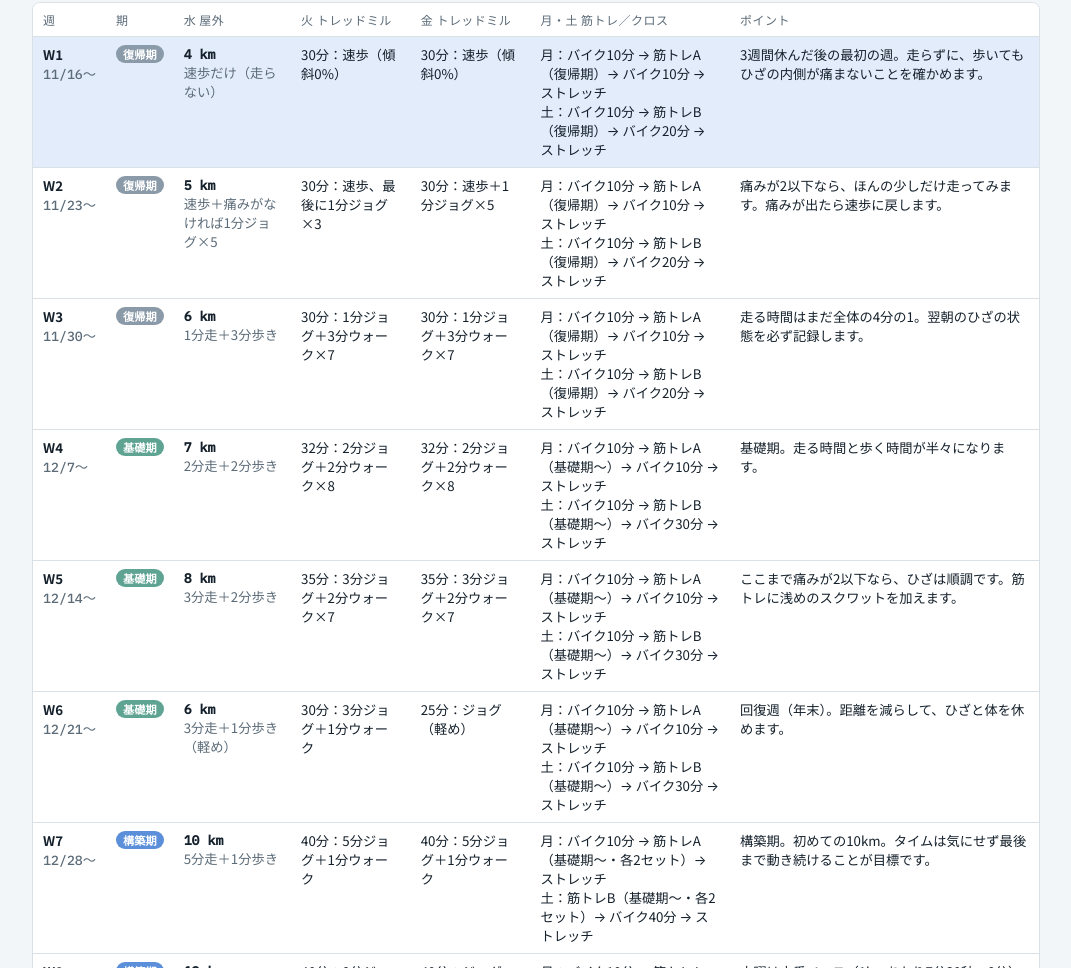
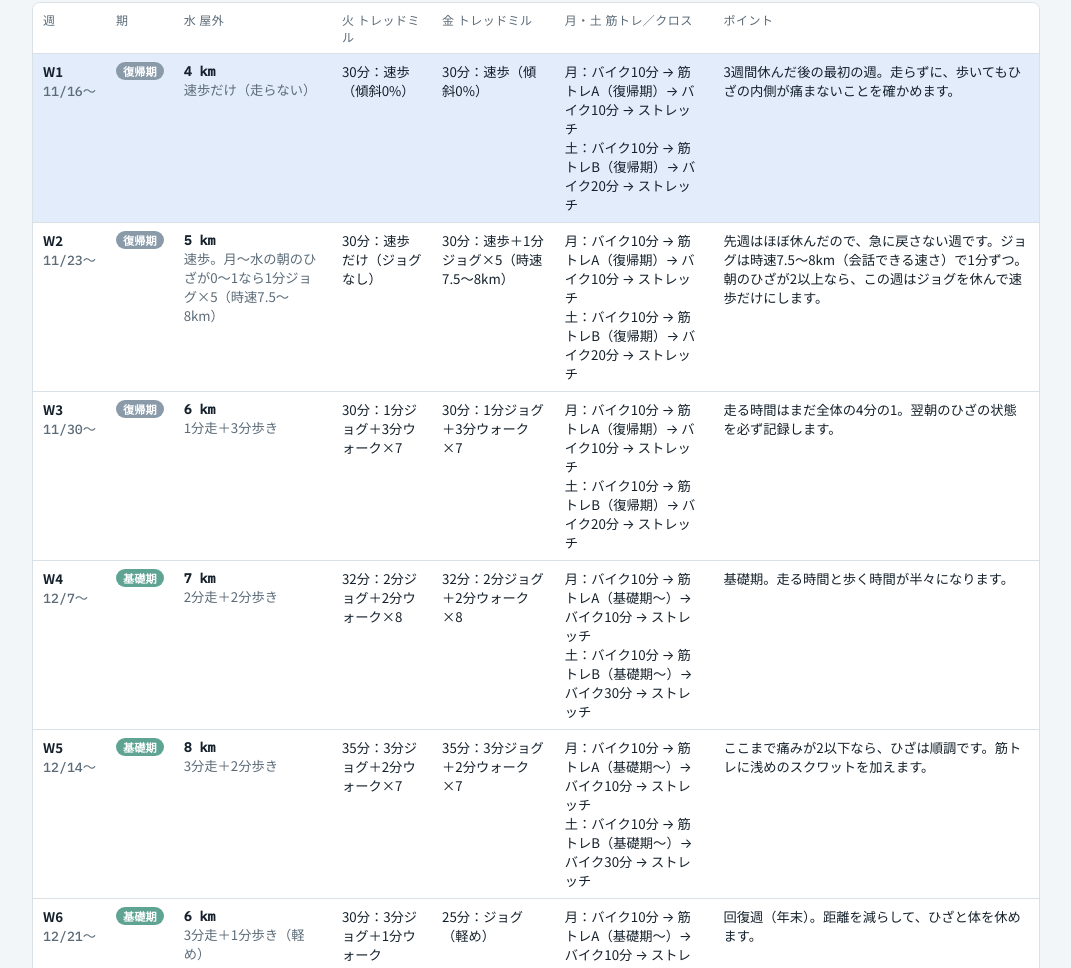
Before and after one commit to MandanoRyuseigun/healthcare, a plain HTML site: page marathon/marathon-training.html in a window 1280 px wide. Shown: the part 3897-4865 px from the top of the page, without its empty margins (104-1175 px from the left). Drawn offline with nearby package versions, Linux system fonts and the light colour scheme.

Commit message:
Adjust W2 menu after missed W1 sessions
Co-Authored-By: Claude Opus 5.5 <noreply@anthropic.com>
Claude-Session: https://claude.ai/code/session_01DxcevvaHgAG2r4A26WVnNr

```diff
--- a/marathon/marathon-training.html
+++ b/marathon/marathon-training.html
@@ -342,7 +342,7 @@ td.wk{white-space:nowrap}
   const PHASE_NAME = {rehab:"復帰期", base:"基礎期", build:"構築期", taper:"調整期"};
   const PLAN = [
     {p:"rehab", wed:4,  how:"速歩だけ（走らない）", tue:"30分：速歩（傾斜0%）", fri:"30分：速歩（傾斜0%）", note:"3週間休んだ後の最初の週。走らずに、歩いてもひざの内側が痛まないことを確かめます。"},
-    {p:"rehab", wed:5,  how:"速歩＋痛みがなければ1分ジョグ×5", tue:"30分：速歩、最後に1分ジョグ×3", fri:"30分：速歩＋1分ジョグ×5", note:"痛みが2以下なら、ほんの少しだけ走ってみます。痛みが出たら速歩に戻します。"},
+    {p:"rehab", wed:5,  how:"速歩。月〜水の朝のひざが0〜1なら1分ジョグ×5（時速7.5〜8km）", tue:"30分：速歩だけ（ジョグなし）", fri:"30分：速歩＋1分ジョグ×5（時速7.5〜8km）", note:"先週はほぼ休んだので、急に戻さない週です。ジョグは時速7.5〜8km（会話できる速さ）で1分ずつ。朝のひざが2以上なら、この週はジョグを休んで速歩だけにします。"},
     {p:"rehab", wed:6,  how:"1分走＋3分歩き", tue:"30分：1分ジョグ＋3分ウォーク×7", fri:"30分：1分ジョグ＋3分ウォーク×7", note:"走る時間はまだ全体の4分の1。翌朝のひざの状態を必ず記録します。"},
     {p:"base",  wed:7,  how:"2分走＋2分歩き", tue:"32分：2分ジョグ＋2分ウォーク×8", fri:"32分：2分ジョグ＋2分ウォーク×8", note:"基礎期。走る時間と歩く時間が半々になります。"},
     {p:"base",  wed:8,  how:"3分走＋2分歩き", tue:"35分：3分ジョグ＋2分ウォーク×7", fri:"35分：3分ジョグ＋2分ウォーク×7", note:"ここまで痛みが2以下なら、ひざは順調です。筋トレに浅めのスクワットを加えます。"},
```
